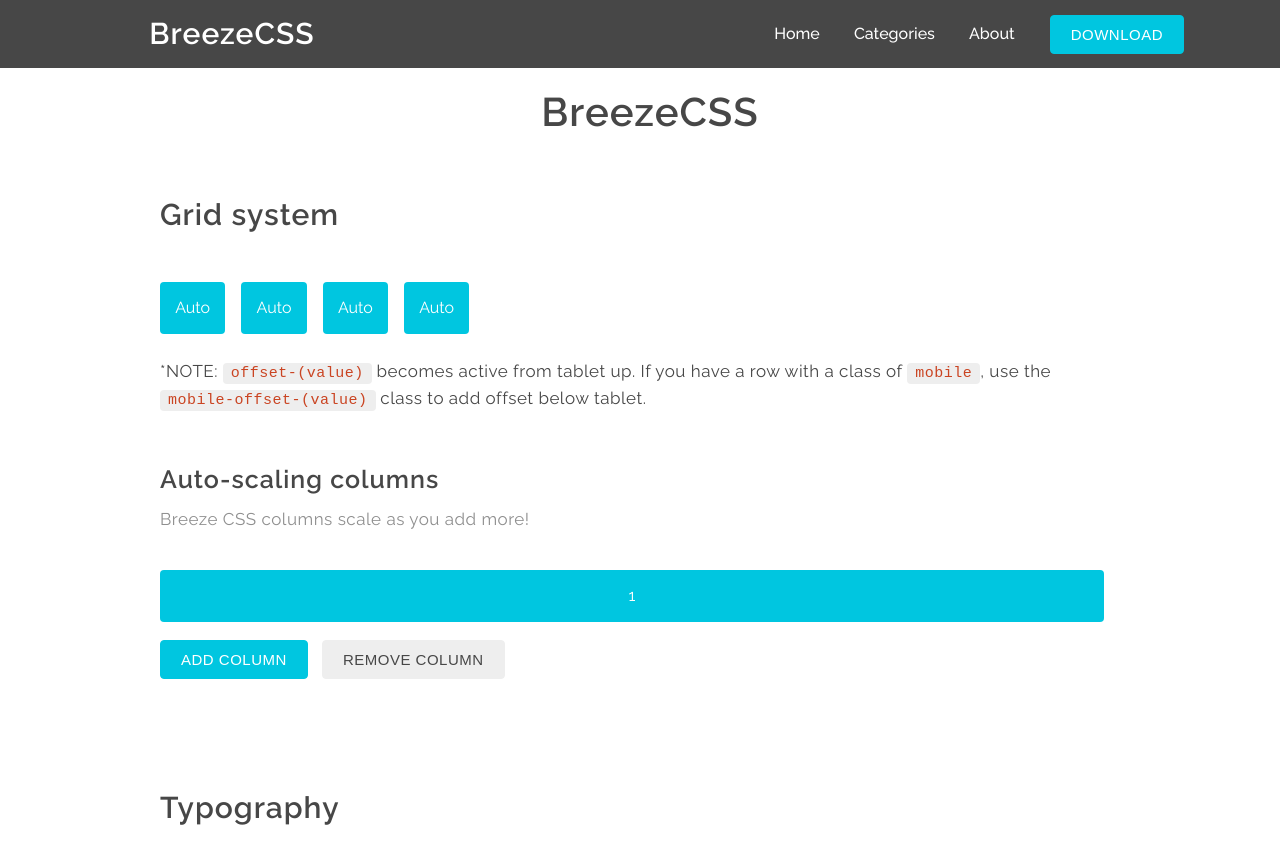
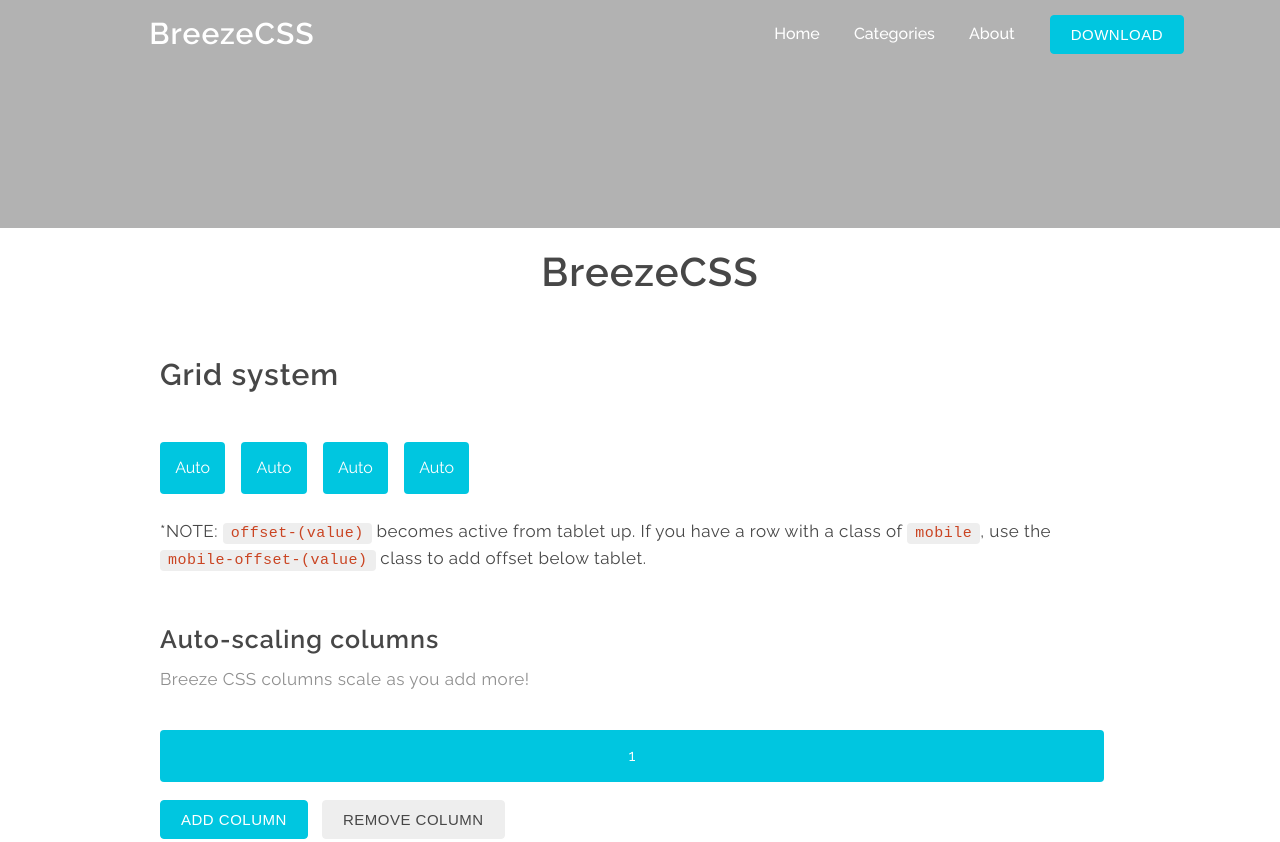
Before and after one commit to jarodpeachey/breeze_css, a plain HTML site: page index.html in a window 1280 px wide. Shown: the top 842 px of the page. Drawn offline with Linux system fonts and the light colour scheme.

Commit message:
Added hero image for transparent navbar

```diff
--- a/index.html
+++ b/index.html
@@ -13,7 +13,8 @@
 </head>
 
 <body>
-   <nav class="navbar">
+   <div id="hero">
+      <nav class="navbar transparent">
          <div class="navbar-content">
             <div class="navbar-left">
                <h2>BreezeCSS</h2>
@@ -40,6 +41,17 @@
             </div>
          </div>
       </nav>
+      <br>
+         <br>
+         <br>
+         <br>
+         <br>
+         <br>
+         <br>
+         <br>
+         <br>
+         <br>
+   </div>
    <h1 class="title center-text mt-2 tablet-left-text tablet-ml-2">BreezeCSS</h1>
    <section id="grid" class="section">
       <div class="container">
```
Lines whose indentation alone changed are shown as unchanged.
